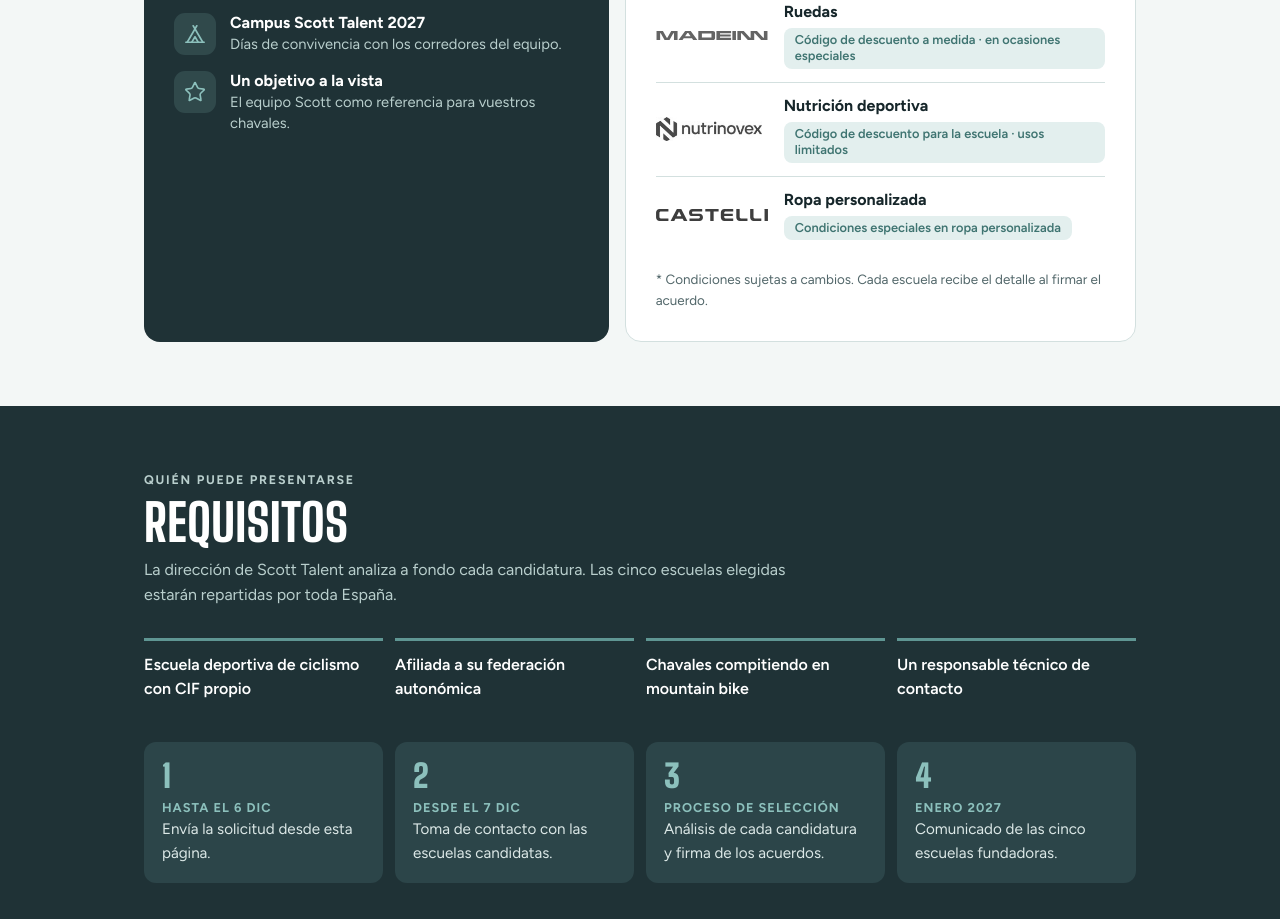
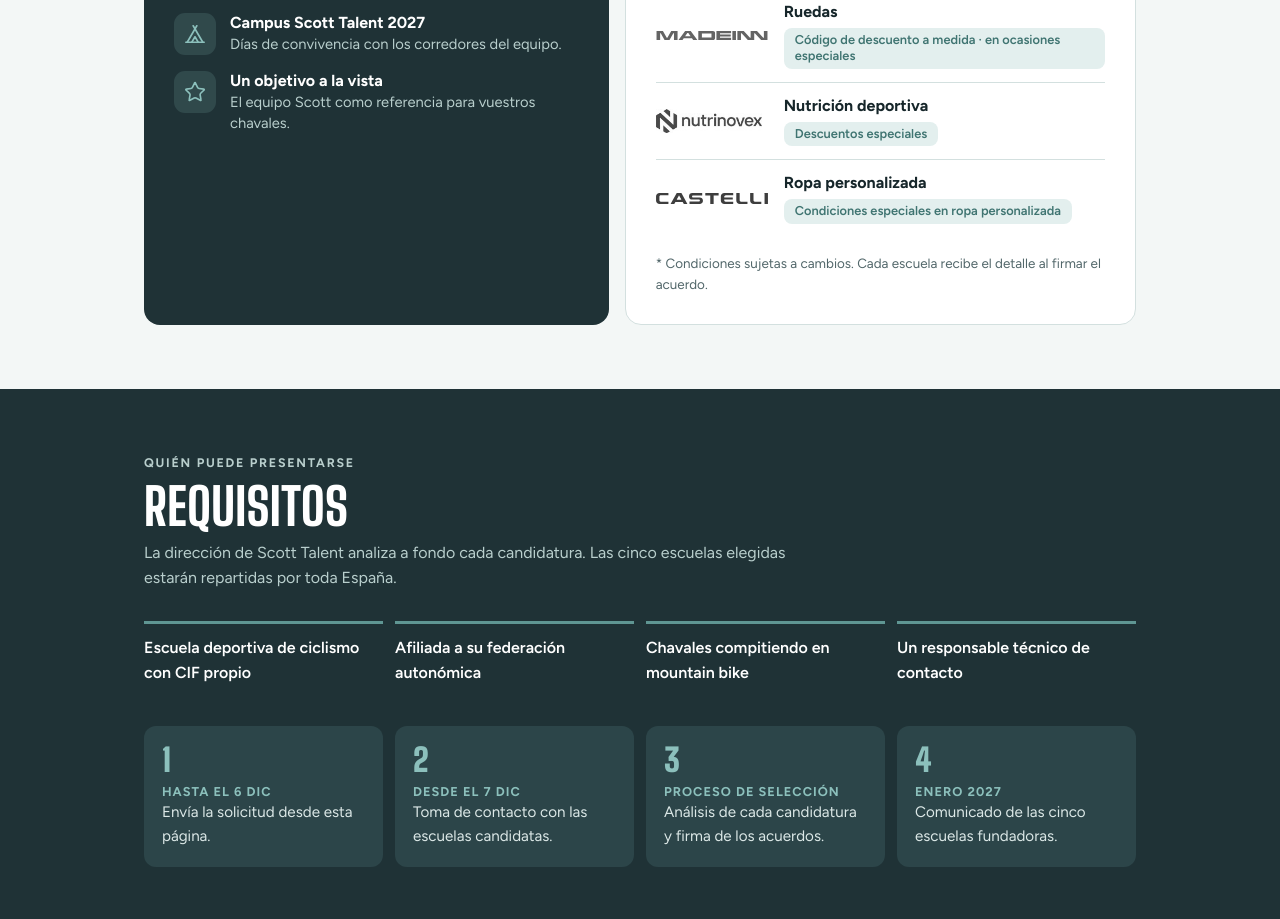
Before and after one commit to rjsanchez9-prog/scott-talent-web, a plain HTML site: page index.html in a window 1280 px wide. Shown: the part 1909-2828 px from the top of the page. Drawn offline with Linux system fonts and the light colour scheme.

Commit message:
Nutrinovex: descuentos especiales

```diff
--- a/index.html
+++ b/index.html
@@ -302,7 +302,7 @@ footer details div{margin-top:10px;display:grid;gap:8px;max-width:70ch}
         <li><span class="lg"><img src="patrocinadores/scott.svg" alt="Scott" style="--h:22px"></span><span><b>Accesorios de bici Scott</b><span class="chip">Precio especial · 1 pedido al año</span></span></li>
         <li><span class="lg"><img src="patrocinadores/chaoyang.png" alt="Chaoyang" style="--h:13px"></span><span><b>Neumáticos</b><span class="chip">Precio especial · 1 pedido al año</span></span></li>
         <li><span class="lg"><img src="patrocinadores/madeinn.svg" alt="Madeinn" style="--h:13px"></span><span><b>Ruedas</b><span class="chip">Código de descuento a medida · en ocasiones especiales</span></span></li>
-        <li><span class="lg"><img src="patrocinadores/nutrinovex.jpg" alt="Nutrinovex" style="--h:24px"></span><span><b>Nutrición deportiva</b><span class="chip">Código de descuento para la escuela · usos limitados</span></span></li>
+        <li><span class="lg"><img src="patrocinadores/nutrinovex.jpg" alt="Nutrinovex" style="--h:24px"></span><span><b>Nutrición deportiva</b><span class="chip">Descuentos especiales</span></span></li>
         <li><span class="lg"><img src="patrocinadores/castelli.svg" alt="Castelli" style="--h:15px"></span><span><b>Ropa personalizada</b><span class="chip">Condiciones especiales en ropa personalizada</span></span></li>
         </ul>
         <p class="side-note">* Condiciones sujetas a cambios. Cada escuela recibe el detalle al firmar el acuerdo.</p>
```
